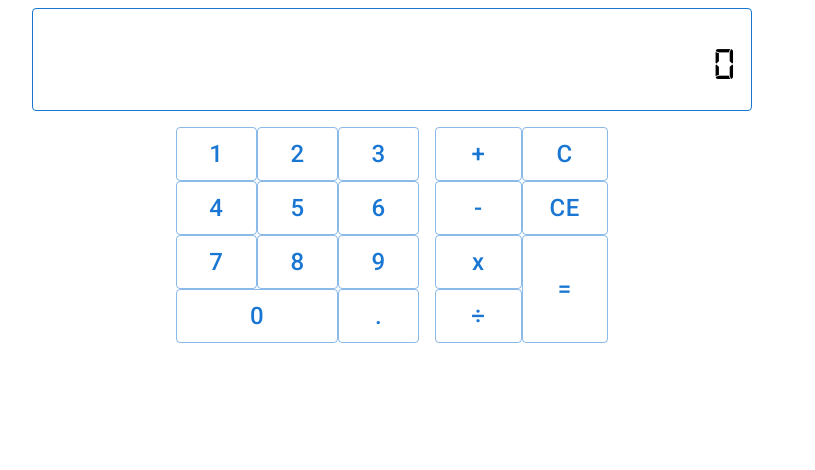
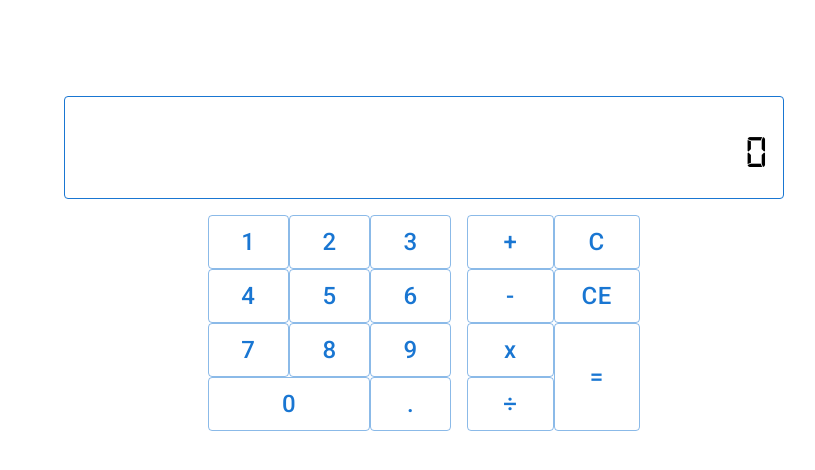
Before and after one commit to shard520/calc-app, a React (Create React App) app: page / in a window 1280 px wide. Shown: the top 470 px of the page, without its empty margins (216-1031 px from the left). Built offline with nearby package versions, Linux system fonts and the light colour scheme; the HTML template or start-up script is replaced by a standard one.

Commit message:
Add margin on app div to center and leave space at the top.

```diff
--- a/src/App.css
+++ b/src/App.css
@@ -4,4 +4,5 @@
 
 .app {
   max-width: var(--page-width);
+  margin: 6rem auto 0;
 }
```
